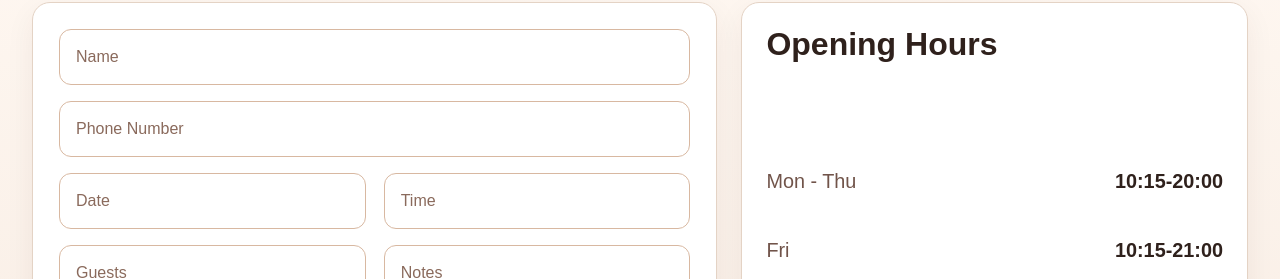
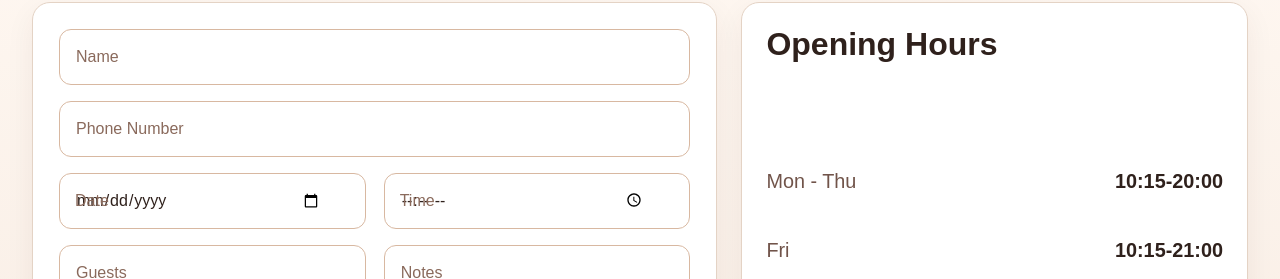
Before and after one commit to RavintolaHalesi/halesi-ravintola-website, a Next.js app: page / in a window 1280 px wide. Shown: the part 1764-2043 px from the top of the page. Built offline with nearby package versions, Linux system fonts and the light colour scheme.

Commit message:
Fix reservation date and time inputs

```diff
--- a/app/globals.css
+++ b/app/globals.css
@@ -395,6 +395,27 @@ input {
   color: #8a6a5c;
 }
 
+.pickerField {
+  position: relative;
+}
+
+.pickerField input {
+  padding-right: 2.75rem;
+}
+
+.pickerPlaceholder {
+  position: absolute;
+  left: 1rem;
+  top: 50%;
+  transform: translateY(-50%);
+  color: #8a6a5c;
+  pointer-events: none;
+}
+
+.pickerField.hasValue .pickerPlaceholder {
+  display: none;
+}
+
 .formRow {
   display: grid;
   grid-template-columns: 1fr 1fr;
--- a/app/page.js
+++ b/app/page.js
@@ -122,6 +122,8 @@ function ImagePlaceholder({ label, tone = "warm" }) {
 export default function HomePage() {
   const [language, setLanguage] = useState("en");
   const [mobileNavOpen, setMobileNavOpen] = useState(false);
+  const [dateValue, setDateValue] = useState("");
+  const [timeValue, setTimeValue] = useState("");
 
   useEffect(() => {
     const savedLanguage = localStorage.getItem("halesi-language");
@@ -134,44 +136,6 @@ export default function HomePage() {
     setMobileNavOpen(false);
   }, [language]);
 
-  useEffect(() => {
-    const switchableInputs = document.querySelectorAll('[data-mobile-switch]');
-
-    function activateInput(event) {
-      const input = event.currentTarget;
-      const nextType = input.dataset.mobileSwitch;
-      if (!nextType || input.type === nextType) {
-        return;
-      }
-      input.type = nextType;
-      requestAnimationFrame(() => input.showPicker?.());
-    }
-
-    function restoreInput(event) {
-      const input = event.currentTarget;
-      const originalType = input.dataset.mobileSwitch;
-      if (!originalType) {
-        return;
-      }
-      if (!input.value) {
-        input.type = 'text';
-      }
-    }
-
-    switchableInputs.forEach((input) => {
-      input.addEventListener('focus', activateInput);
-      input.addEventListener('click', activateInput);
-      input.addEventListener('blur', restoreInput);
-    });
-
-    return () => {
-      switchableInputs.forEach((input) => {
-        input.removeEventListener('focus', activateInput);
-        input.removeEventListener('click', activateInput);
-        input.removeEventListener('blur', restoreInput);
-      });
-    };
-  }, [language]);
   const [status, setStatus] = useState({ type: "", message: "" });
   const [loading, setLoading] = useState(false);
   const t = translations[language];
@@ -200,6 +164,8 @@ export default function HomePage() {
 
       setStatus({ type: "success", message: t.reservationSuccess });
       form.reset();
+      setDateValue("");
+      setTimeValue("");
     } catch (error) {
       setStatus({ type: "error", message: error.message || t.reservationError });
     } finally {
@@ -304,24 +270,28 @@ export default function HomePage() {
               <input name="phone" type="tel" placeholder={t.formPhone} required />
 
               <div className="formRow compactRow">
+                <div className={`pickerField ${dateValue ? "hasValue" : ""}`}>
                   <input
                     name="date"
-                  type="text"
-                  inputMode="none"
-                  placeholder={t.formDate}
+                    type="date"
                     aria-label={t.formDate}
-                  data-mobile-switch="date"
+                    value={dateValue}
+                    onChange={(event) => setDateValue(event.target.value)}
                     required
                   />
+                  {!dateValue && <span className="pickerPlaceholder">{t.formDate}</span>}
+                </div>
+                <div className={`pickerField ${timeValue ? "hasValue" : ""}`}>
                   <input
                     name="time"
-                  type="text"
-                  inputMode="none"
-                  placeholder={t.formTime}
+                    type="time"
                     aria-label={t.formTime}
-                  data-mobile-switch="time"
+                    value={timeValue}
+                    onChange={(event) => setTimeValue(event.target.value)}
                     required
                   />
+                  {!timeValue && <span className="pickerPlaceholder">{t.formTime}</span>}
+                </div>
               </div>
 
               <div className="formRow secondaryRow">
```
Lines whose indentation alone changed are shown as unchanged.
